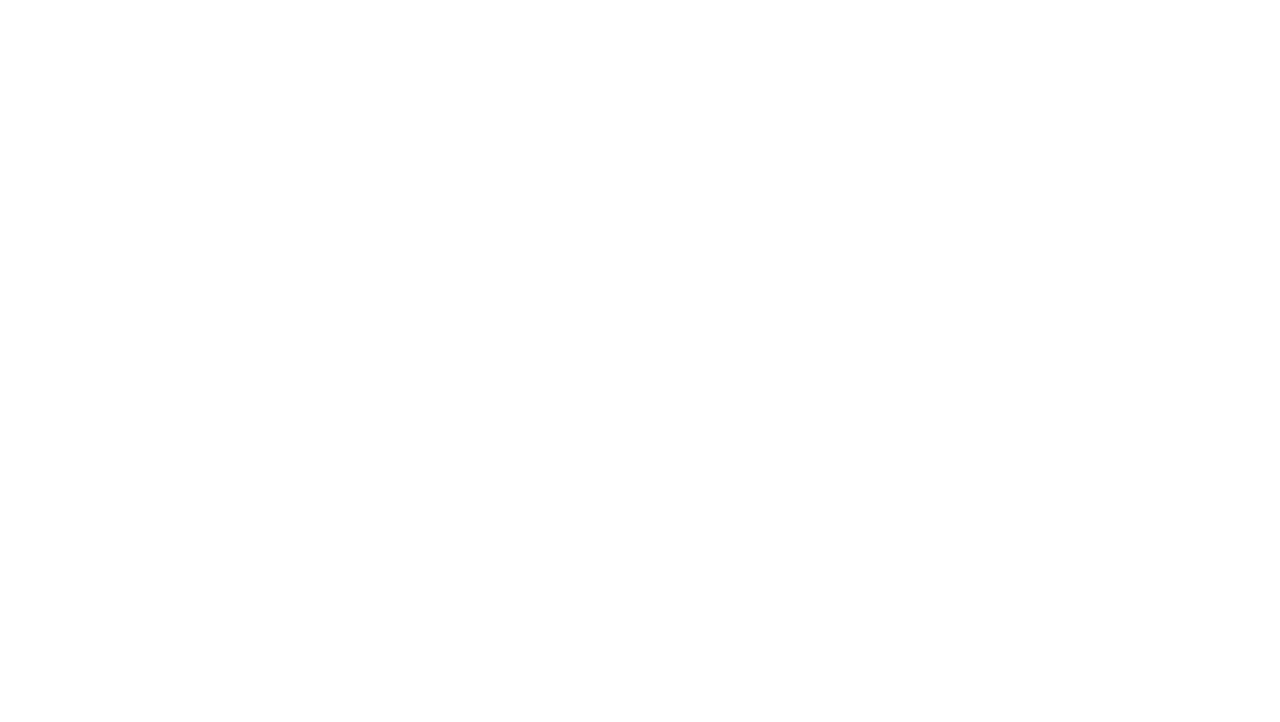
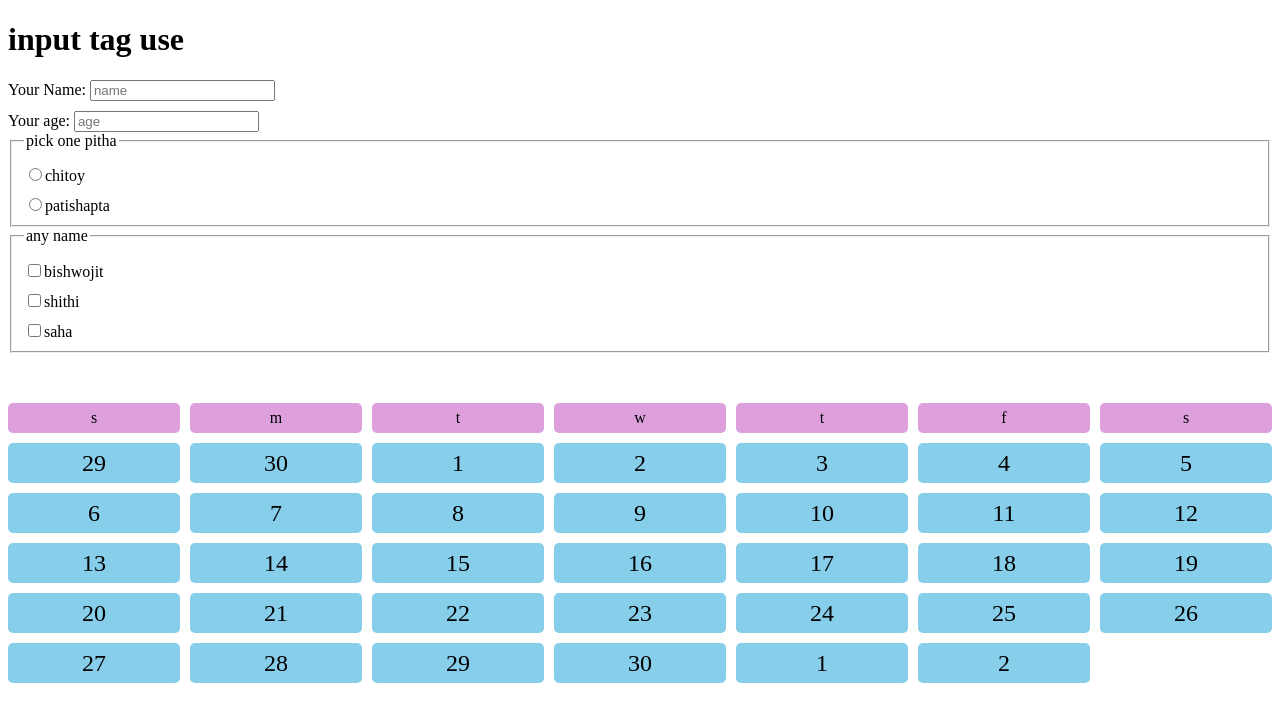
Before and after one commit to shithirani/basic-practice, a plain HTML site: page index.html in a window 1280 px wide. Drawn offline with Linux system fonts and the light colour scheme.

Commit message:
added new

```diff
--- a/index.html
+++ b/index.html
@@ -4,8 +4,92 @@
     <meta charset="UTF-8">
     <meta name="viewport" content="width=device-width, initial-scale=1.0">
     <title>Document</title>
+    <link rel="stylesheet" href="./style.css">
+    <style>
+    label{
+        display: block;
+        margin-top: 10px;
+    }
+    </style>
 </head>
 <body>
+    <h1>input tag use</h1>
+    <form>
+        <label for="name">Your Name:
+            <input type="text" id="name" placeholder="name">
+        </label>
+        <label for="age">Your age:
+            <input type="text" id="age" placeholder="age">
+        </label>
+        <fieldset>
+            <legend>pick one pitha</legend>
+            <label for="chitoy">
+                <input type="radio" name="pitha" id="chitoy">chitoy
+            </label>
+            <label for="patishapta">
+                <input type="radio" name="pitha" id="patishapta">patishapta
+            </label>
+        </fieldset>
+        <fieldset>
+            <legend>any name</legend>
+            <label for="bishwojit">
+                <input type="checkbox" id="bishwojit" name="names">bishwojit
+            </label>
+            <label for="shithi">
+                <input type="checkbox" id="shithi" name="names">shithi
+            </label>
+            <label for="saha">
+                <input type="checkbox" id="saha" name="names">saha
+            </label>
+        </fieldset>
+
+    </form>
+
+
+    <div class="calender">
+        <div class="day">s</div>
+        <div class="day">m</div>
+        <div class="day">t</div>
+        <div class="day">w</div>
+        <div class="day">t</div>
+        <div class="day">f</div>
+        <div class="day">s</div>
+        <div class="date">29</div>
+        <div class="date">30</div>
+        <div class="date">1</div>
+        <div class="date">2</div>
+        <div class="date">3</div>
+        <div class="date">4</div>
+        <div class="date">5</div>
+        <div class="date">6</div>
+        <div class="date">7</div>
+        <div class="date">8</div>
+        <div class="date">9</div>
+        <div class="date">10</div>
+        <div class="date">11</div>
+        <div class="date">12</div>
+        <div class="date">13</div>
+        <div class="date">14</div>
+        <div class="date">15</div>
+        <div class="date">16</div>
+        <div class="date">17</div>
+        <div class="date">18</div>
+        <div class="date">19</div>
+        <div class="date">20</div>
+        <div class="date">21</div>
+        <div class="date">22</div>
+        <div class="date">23</div>
+        <div class="date">24</div>
+        <div class="date">25</div>
+        <div class="date">26</div>
+        <div class="date">27</div>
+        <div class="date">28</div>
+        <div class="date">29</div>
+    <div class="date">30</div>
+    <div class="date">1</div>
+    <div class="date">2</div>
+    </div>
+
 
 </body>
 </html>
--- /dev/null
+++ b/style.css
@@ -0,0 +1,23 @@
+.calender{
+    margin-top: 50px;
+    display: grid;
+    grid-template-columns: repeat(7,1fr);
+    grid-template-rows: 30px repeat(5,40px);
+    row-gap: 10px;
+    column-gap: 10px;
+}
+.date,.day{
+    background-color: skyblue;
+    border-radius: 5px;
+    /* height: 50px;
+    width: 50px; */
+    display:flex;
+    justify-content: center;
+    align-items: center;
+    font-size:  1.5em;;
+
+}
+.day{
+    background-color:plum;
+    font-size: 1em;
+}
```
